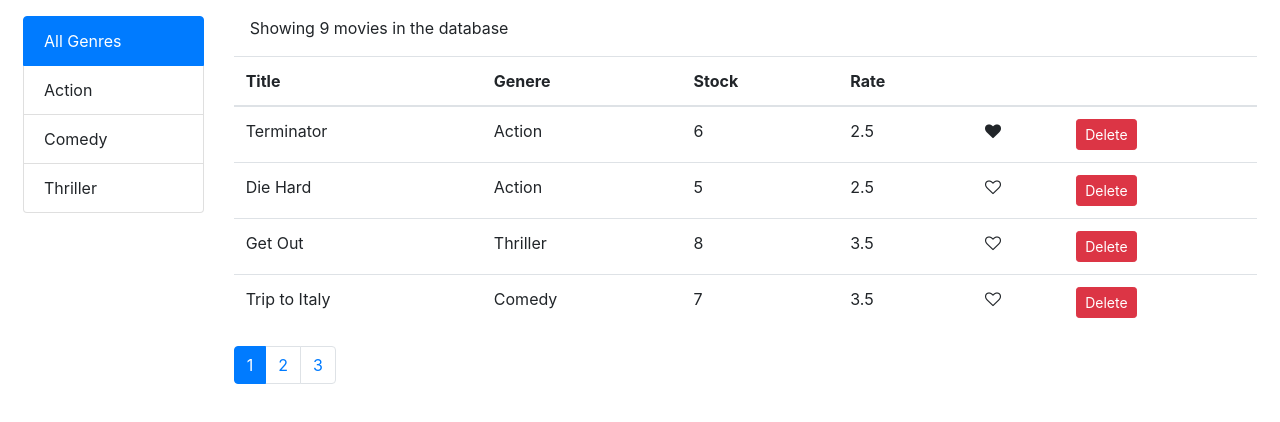
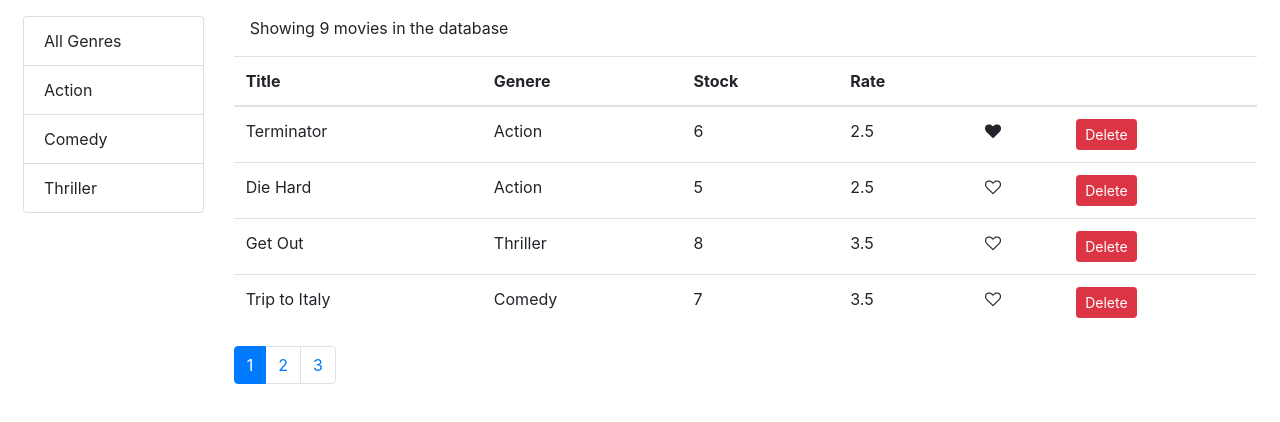
Before and after one commit to onnamani/movie-ratings, a React (Create React App) app: page / in a window 1280 px wide. Shown: the top 422 px of the page. Built offline with nearby package versions, Linux system fonts and the light colour scheme.

Commit message:
further refactoring movies.jsx, listgroup.jsx

```diff
--- a/src/component/common/genres.jsx
+++ /dev/null
@@ -1,27 +0,0 @@
-import React from "react";
-
-const Genres = props => {
-  const { genres, onGenreChange, textProperty, valueProperty, selectedGenre } = props
-  // console.log(selectedGenre)
-  return (
-    <div>
-      <ul className="list-group">
-        <li key="all" className={selectedGenre === undefined ? "list-group-item active" : "list-group-item"} onClick={() => onGenreChange()}>
-          All Genres
-        </li>
-        {genres.map((genre) => (
-          <li key={genre[valueProperty]} className={genre === selectedGenre ? "list-group-item active" : "list-group-item"} onClick={() => onGenreChange(genre)}>
-            {genre[textProperty]}
-          </li>
-        ))}
-      </ul>
-    </div>
-  );
-};
-
-Genres.defaultProps = {
-  textProperty: 'name',
-  valueProperty: '_id'
-}
-
-export default Genres;
--- /dev/null
+++ b/src/component/common/listgroup.jsx
@@ -0,0 +1,34 @@
+import React from "react";
+
+const ListGroup = (props) => {
+  const {
+    items,
+    textProperty,
+    valueProperty,
+    selectedItem,
+    onItemSelect,
+  } = props;
+
+  return (
+    <ul className="list-group">
+      {items.map((item) => (
+        <li
+          onClick={() => onItemSelect(item)}
+          key={item[valueProperty]}
+          className={
+            item === selectedItem ? "list-group-item active" : "list-group-item"
+          }
+        >
+          {item[textProperty]}
+        </li>
+      ))}
+    </ul>
+  );
+};
+
+ListGroup.defaultProps = {
+  textProperty: "name",
+  valueProperty: "_id",
+};
+
+export default ListGroup;
--- a/src/component/movies.jsx
+++ b/src/component/movies.jsx
@@ -4,7 +4,7 @@
 import { paginate } from "../utils/paginate";
 import Like from "./common/like";
 import Pagination from "./common/pagination";
-import Genres from "./common/genres";
+import Listgroup from "./common/listgroup";
 
 class Movies extends Component {
   state = {
@@ -15,15 +15,16 @@
   };
 
   componentDidMount() {
-    this.setState({ movies: getMovies(), genres: getGenres() });
+    const genres = [{ name: 'All Genres' }, ...getGenres()]
+    this.setState({ movies: getMovies(), genres });
   }
 
-  handleDelete = (movie) => {
+  handleDelete = movie => {
     const movies = this.state.movies.filter((m) => m._id !== movie._id);
     this.setState({ movies: movies });
   };
 
-  handleLike = (movie) => {
+  handleLike = movie => {
     const movies = [...this.state.movies];
     const index = movies.indexOf(movie);
     movies[index] = { ...movie };
@@ -32,42 +33,39 @@
     this.setState({ movies });
   };
 
-  handlePageChange = (page) => {
+  handlePageChange = page => {
     this.setState({ currentPage: page });
   };
 
-  changeGenreList = (genreSelected = undefined) => {
-    if (genreSelected === undefined) {
-      this.setState({ selectedGenre: undefined, movies: getMovies(), currentPage: 1 });
-    } else {
-      const tempMovies = getMovies().filter(
-        (movie) => movie.genre.name === genreSelected.name
-      );
-      this.setState({ selectedGenre: genreSelected, movies: tempMovies, currentPage: 1 });
-    }
-  };
+  handleGenreSelect = genre => {
+    this.setState({ selectedGenre: genre, currentPage: 1 })
+  }
+
+
 
   render() {
     const { length: count } = this.state.movies;
-    const { pageSize, currentPage, movies: allMovies, genres } = this.state;
+    const { pageSize, currentPage, selectedGenre, movies: allMovies } = this.state;
 
     if (count === 0)
       return <p className="m-2 p-4">There are no movies in the database</p>;
 
-    const movies = paginate(allMovies, currentPage, pageSize);
+    const filtered = selectedGenre && selectedGenre._id ? allMovies.filter(movie => movie.genre._id === selectedGenre._id) : allMovies
+    const movies = paginate(filtered, currentPage, pageSize);
     // console.log(movies)
 
     return (
       <div className="row ml-2 mr-2">
         <div className="col-2 mt-3">
-          <Genres
-            genres={genres}
-            onGenreChange={this.changeGenreList}
-            selectedGenre={this.state.selectedGenre}
+          <Listgroup
+          items={this.state.genres}
+          selectedItem={this.state.selectedGenre}
+          onItemSelect={this.handleGenreSelect}
+
           />
         </div>
         <div className="col">
-          <p className="m-2 p-2">Showing {count} movies in the database</p>
+          <p className="m-2 p-2">Showing {filtered.length} movies in the database</p>
           <table className="table">
             <thead>
               <tr>
@@ -106,7 +104,7 @@
             </tbody>
           </table>
           <Pagination
-            itemsCount={count}
+            itemsCount={filtered.length}
             pageSize={pageSize}
             currentPage={currentPage}
             onPageChange={this.handlePageChange}
```
